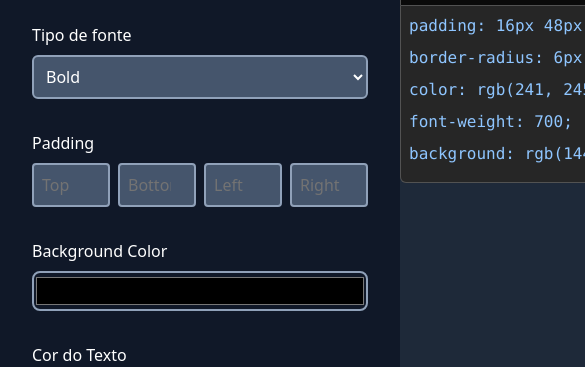
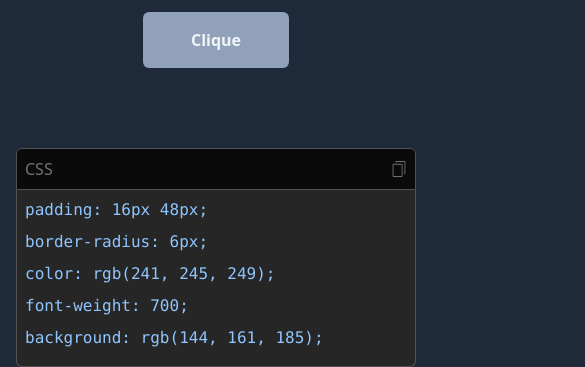
Before and after one commit to Pegasis12/button-creator, a website with bundled scripts: page src/index.html in a window 390 px wide. Shown: the part 477-844 px from the top of the page, 585 px wide, since content can reach past the window. Built offline with nearby package versions, Linux system fonts and the light colour scheme.

Commit message:
ajuste-1

```diff
--- a/src/index.html
+++ b/src/index.html
@@ -6,9 +6,9 @@
     <link href="./output.css" rel="stylesheet" />
     <title>Crie seu botão</title>
   </head>
-  <body class="grid grid-cols-[400px_1fr] bg-gray-800 h-[100vh]">
+  <body class="grid lg:grid-cols-[400px_1fr] bg-gray-800 h-[100vh]">
     <aside
-      class="bg-gray-900 p-8 h-full overflow-auto [&::-webkit-scrollbar]:w-2 [&::-webkit-scrollbar-track]:bg-slate-600 [&::-webkit-scrollbar-thumb]:bg-slate-700"
+      class="bg-gray-900 p-8 max-md:max-h-96 lg:h-full overflow-auto [&::-webkit-scrollbar]:w-2 [&::-webkit-scrollbar-track]:bg-slate-600 [&::-webkit-scrollbar-thumb]:bg-slate-700"
     >
       <h1 class="text-2xl font-bold text-white text-center relative">
         Crie seu botão!
@@ -217,7 +217,7 @@
       </form>
     </aside>
 
-    <section class="grid place-self-center" aria-label="Preview">
+    <section class="grid lg:place-self-center container" aria-label="Preview">
       <h1 class="text-white text-4xl font-bold text-center">Preview</h1>
       <div class="justify-self-center mt-20">
         <button
@@ -234,7 +234,7 @@
         </button>
       </div>
 
-      <div class="justify-self-center min-w-[600px] mt-20">
+      <div class="justify-self-center min-w-[400px] lg:min-w-[600px] mt-20">
         <div
           class="rounded-t-md p-2 bg-neutral-950 border border-neutral-600 flex justify-between items-center"
         >
--- a/src/input.css
+++ b/src/input.css
@@ -1,5 +1,16 @@
 /* apaga os imports anteriores e coloca somente esse */
 @import "tailwindcss";
+
+@utility container{
+  margin: 0 auto;
+  padding: 0 1rem;
+  @media(width >= 40rem){
+    padding: 0 1rem;
+  }
+  @media(width >= 96rem){
+    padding: 0 8rem;
+  }
+}
 
 @layer components{
   .input{
```
Also changed, not shown: src/output.css.
